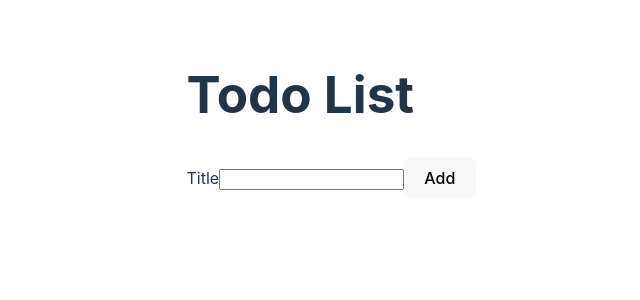
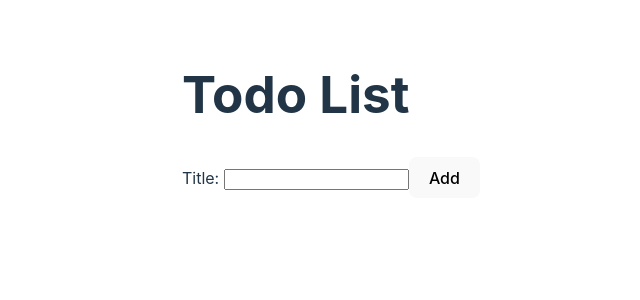
Before and after one commit to vrudnitskaya/react-todo, a React (Vite) app: page / in a window 1280 px wide. Shown: the top 300 px of the page, without its empty margins (309-949 px from the left). Built offline with nearby package versions, Linux system fonts and the light colour scheme.

Commit message:
Step 2-3 create a custom hook, check if a fragment is used

```diff
--- a/src/AddTodoForm.jsx
+++ b/src/AddTodoForm.jsx
@@ -16,7 +16,7 @@ const AddTodoForm = ({onAddTodo}) => {
 
     return (
         <form onSubmit={handleAddTodo}>
-            <label htmlFor="todoTitle">Title</label>
+            <label htmlFor="todoTitle">Title: </label>
             <input id="todoTitle"
                     type="text"
                     name="title"
--- a/src/App.jsx
+++ b/src/App.jsx
@@ -1,27 +1,33 @@
-import './App.css';
+import "./App.css";
 
-import { useEffect, useState } from 'react';
+import { useEffect, useState } from "react";
 
-import AddTodoForm from './AddTodoForm';
-import TodoList from './TodoList';
+import AddTodoForm from "./AddTodoForm";
+import TodoList from "./TodoList";
+
+const useSemiPersistentState = () => {
+  const [todoList, setTodoList] = useState(JSON.parse(localStorage.getItem('savedTodoList')) || []);
+
+  useEffect(() => {
+    localStorage.setItem('savedTodoList', JSON.stringify(todoList));
+  }, [todoList]);
+
+  return [todoList, setTodoList];
+};
 
 const App = () => {
-  const [todoList, setTodoList] = useState(JSON.parse(localStorage.getItem('savedTodoList')) || []);
+  const [todoList, setTodoList] = useSemiPersistentState();
   const addTodo = (newTodo) => {
-    setTodoList([newTodo, ...todoList])
+    setTodoList([newTodo, ...todoList]);
   };
-
-  useEffect(()=> {
-    localStorage.setItem('savedTodoList', JSON.stringify(todoList))
-  },[todoList]);
 
   return (
     <>
       <h1>Todo List</h1>
-      <AddTodoForm onAddTodo={addTodo}/>
-      <TodoList todoList={todoList}/>
+      <AddTodoForm onAddTodo={addTodo} />
+      <TodoList todoList={todoList} />
     </>
-  )
-}
+  );
+};
 
 export default App;
```
